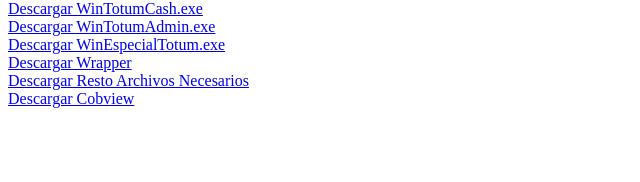
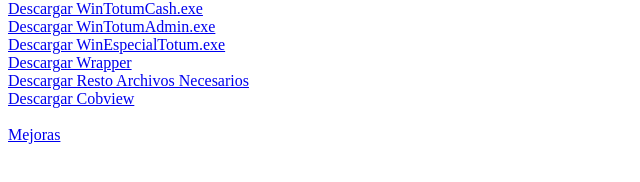
Before and after one commit to wintotum/wintotum.github.io, a plain HTML site: page index.html in a window 1280 px wide. Shown: the part 124-306 px from the top of the page, 0-640 px from the left. Drawn offline with Linux system fonts and the light colour scheme.

Commit message:
20210607

```diff
--- a/index.html
+++ b/index.html
@@ -16,3 +16,5 @@
 <a href="downloads/CobviewDev.zip">Descargar Cobview</a>
 <br />
 <br />
+<a href="downloads/MejorasWintotum.pdf">Mejoras</a>
+<br />
```
